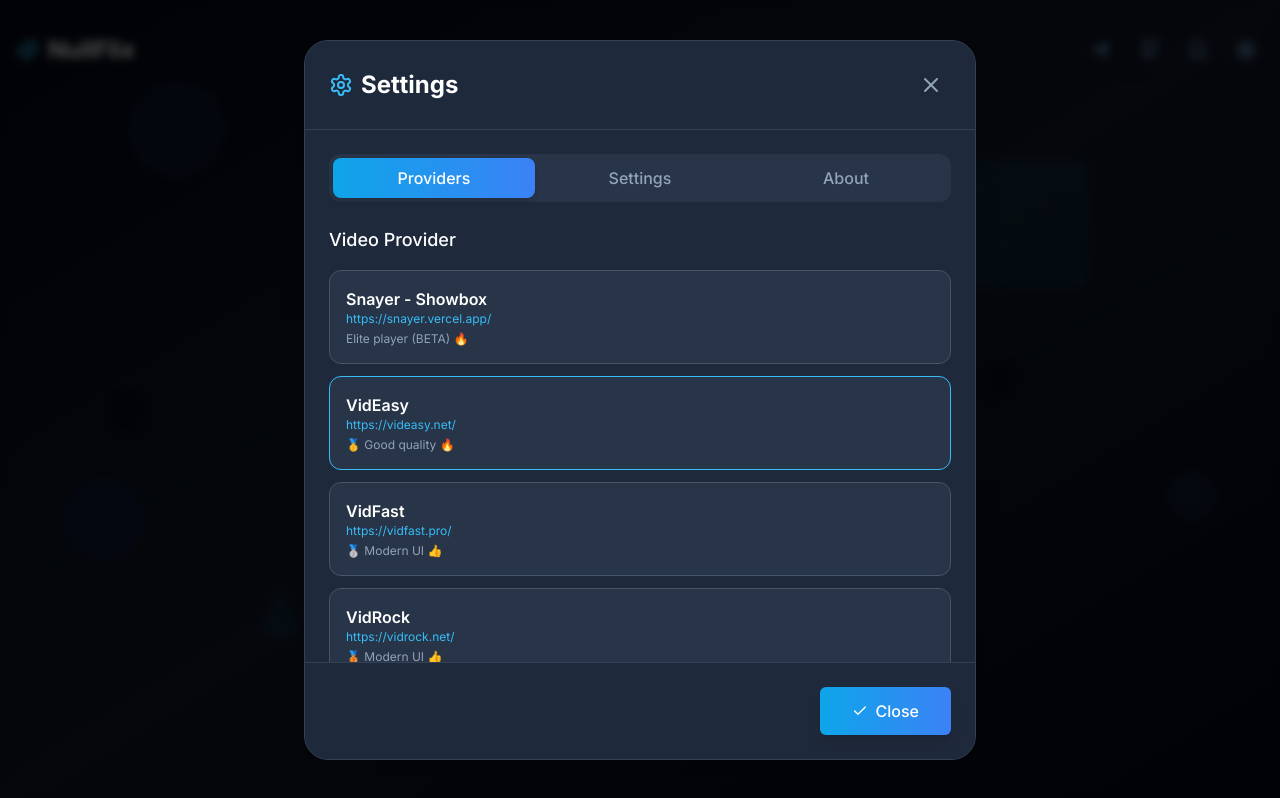
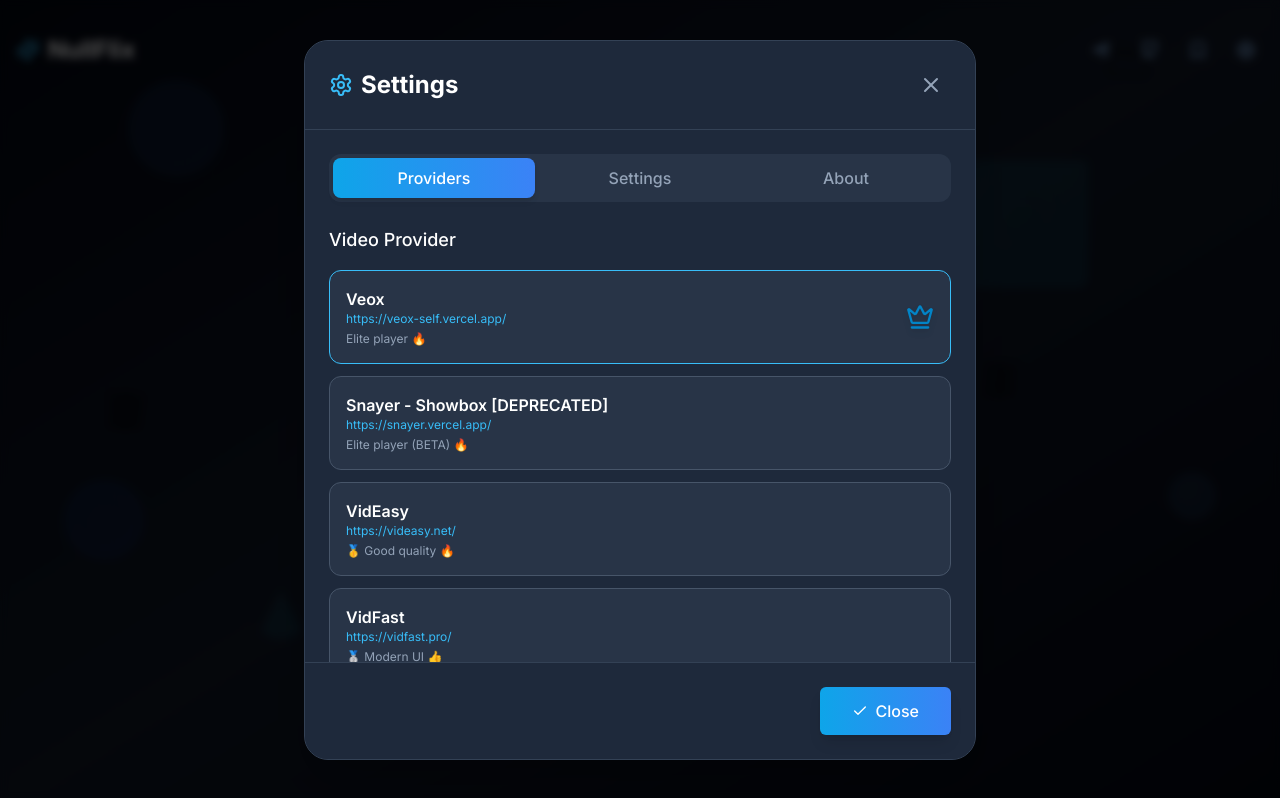
Before and after one commit to X-TechPro/NullFlix, a Next.js app: page / in a window 1280 px wide. Both pictures are taken after a click on the button 1246 px from the left and 50 px from the top of the page. Built offline with nearby package versions, Linux system fonts and the light colour scheme.

Commit message:
feat: Add Veox as the new default provider with service integration and UI representation, and deprecate Snayer.

```diff
--- a/components/settings-dialog.tsx
+++ b/components/settings-dialog.tsx
@@ -12,7 +12,7 @@ if (typeof window !== "undefined") {
 
 import { useState, useEffect } from "react"
 import { motion } from "framer-motion"
-import { X, Check, AlertTriangle, Info, Settings } from "lucide-react"
+import { X, Check, AlertTriangle, Info, Settings, Crown } from "lucide-react"
 import { Label } from "@/components/ui/label"
 import { ThemeProvider as ThemeColorProvider, useThemeColor, THEME_COLORS_META } from "@/components/theme-color-context"
 import type { ThemeColor } from "@/components/theme-color-context"
@@ -43,7 +43,7 @@ export default function SettingsDialog({ isOpen, onClose }: SettingsDialogProps)
   const [selectedProvider, setSelectedProvider] = useState<string>(
     typeof window !== "undefined" && localStorage.getItem("selectedProvider")
       ? localStorage.getItem("selectedProvider") as string
-      : "videasy"
+      : "veox"
   )
   const [selectedServer, setSelectedServer] = useState<string>(
     typeof window !== "undefined" && localStorage.getItem("selectedServer")
@@ -57,8 +57,14 @@ export default function SettingsDialog({ isOpen, onClose }: SettingsDialogProps)
   // Provider dictionary
   const providers = [
     {
+      id: "veox",
+      name: "Veox",
+      url: "https://veox-self.vercel.app/",
+      description: "Elite player 🔥",
+    },
+    {
       id: "snayer",
-      name: "Snayer - Showbox",
+      name: "Snayer - Showbox [DEPRECATED]",
       url: "https://snayer.vercel.app/",
       description: "Elite player (BETA) 🔥",
     },
@@ -254,8 +260,7 @@ export default function SettingsDialog({ isOpen, onClose }: SettingsDialogProps)
           <div className="flex gap-1 mb-4 md:mb-6 bg-slate-700/50 p-1 rounded-xl">
             <button
               onClick={() => setActiveTab("providers")}
-              className={`flex-1 py-2 px-3 md:px-4 rounded-lg text-sm md:text-base font-medium transition-all ${
-                activeTab === "providers"
+              className={`flex-1 py-2 px-3 md:px-4 rounded-lg text-sm md:text-base font-medium transition-all ${activeTab === "providers"
                 ? "bg-gradient-to-r from-sky-500 to-blue-500 text-white shadow-md"
                 : "text-slate-400 hover:text-white"
                 }`}
@@ -264,8 +269,7 @@ export default function SettingsDialog({ isOpen, onClose }: SettingsDialogProps)
             </button>
             <button
               onClick={() => setActiveTab("settings")}
-              className={`flex-1 py-2 px-3 md:px-4 rounded-lg text-sm md:text-base font-medium transition-all ${
-                activeTab === "settings"
+              className={`flex-1 py-2 px-3 md:px-4 rounded-lg text-sm md:text-base font-medium transition-all ${activeTab === "settings"
                 ? "bg-gradient-to-r from-sky-500 to-blue-500 text-white shadow-md"
                 : "text-slate-400 hover:text-white"
                 }`}
@@ -274,8 +278,7 @@ export default function SettingsDialog({ isOpen, onClose }: SettingsDialogProps)
             </button>
             <button
               onClick={() => setActiveTab("about")}
-              className={`flex-1 py-2 px-3 md:px-4 rounded-lg text-sm md:text-base font-medium transition-all ${
-                activeTab === "about"
+              className={`flex-1 py-2 px-3 md:px-4 rounded-lg text-sm md:text-base font-medium transition-all ${activeTab === "about"
                 ? "bg-gradient-to-r from-sky-500 to-blue-500 text-white shadow-md"
                 : "text-slate-400 hover:text-white"
                 }`}
@@ -298,12 +301,12 @@ export default function SettingsDialog({ isOpen, onClose }: SettingsDialogProps)
                         setSelectedProvider(provider.id)
                         if (!provider.hasServers) setSelectedServer("")
                       }}
-                      className={`w-full text-left rounded-xl border p-3 md:p-4 transition-all ${
-                        selectedProvider === provider.id
+                      className={`relative w-full text-left rounded-xl border p-3 md:p-4 transition-all ${selectedProvider === provider.id
                         ? "border-sky-400 bg-slate-700/50"
                         : "border-slate-600 bg-slate-700/50 hover:border-sky-400"
                         }`}
                     >
+                      <div className="pr-12">
                         <div className="font-semibold text-white text-sm md:text-base">{provider.name}</div>
                         <div className="text-xs text-sky-400 truncate">
                           <a href={provider.url} target="_blank" rel="noopener noreferrer" className="hover:underline">
@@ -311,6 +314,15 @@ export default function SettingsDialog({ isOpen, onClose }: SettingsDialogProps)
                           </a>
                         </div>
                         <div className="text-xs text-slate-400 mt-1">{provider.description}</div>
+                      </div>
+                      {provider.id === "veox" && (
+                        <div className="absolute right-4 top-1/2 -translate-y-1/2">
+                          <Crown
+                            className="w-6 h-6 md:w-7 md:h-7 drop-shadow-md"
+                            style={{ color: THEME_COLORS_META[theme as keyof typeof THEME_COLORS_META]?.['--theme-primary'] || '#0ea5e9' }}
+                          />
+                        </div>
+                      )}
                     </button>
                   ))}
                 </div>
@@ -328,8 +340,7 @@ export default function SettingsDialog({ isOpen, onClose }: SettingsDialogProps)
                               key={server.id}
                               type="button"
                               onClick={() => setSelectedServer(server.id)}
-                              className={`px-3 py-1.5 rounded-lg border text-sm transition-all ${
-                                selectedServer === server.id
+                              className={`px-3 py-1.5 rounded-lg border text-sm transition-all ${selectedServer === server.id
                                 ? "border-sky-400 bg-slate-700 text-white"
                                 : "border-slate-600 bg-slate-700/50 text-slate-300 hover:border-sky-400"
                                 }`}
@@ -364,15 +375,13 @@ export default function SettingsDialog({ isOpen, onClose }: SettingsDialogProps)
                   <Label className="text-white text-base md:text-lg font-medium">Enable Discover</Label>
                   <button
                     onClick={() => handleToggleDiscover(!discoverEnabled)}
-                    className={`relative inline-flex h-6 w-11 shrink-0 cursor-pointer items-center rounded-full border-2 border-slate-800 transition-colors ${
-                      discoverEnabled
+                    className={`relative inline-flex h-6 w-11 shrink-0 cursor-pointer items-center rounded-full border-2 border-slate-800 transition-colors ${discoverEnabled
                       ? "bg-gradient-to-r from-sky-500/30 to-blue-600/30 shadow-inner"
                       : "bg-slate-800/40"
                       }`}
                   >
                     <span
-                      className={`pointer-events-none block h-5 w-5 rounded-full bg-blue-300 shadow-lg ring-0 transition-transform ${
-                        discoverEnabled ? "translate-x-5" : "translate-x-0"
+                      className={`pointer-events-none block h-5 w-5 rounded-full bg-blue-300 shadow-lg ring-0 transition-transform ${discoverEnabled ? "translate-x-5" : "translate-x-0"
                         }`}
                     />
                   </button>
@@ -388,8 +397,7 @@ export default function SettingsDialog({ isOpen, onClose }: SettingsDialogProps)
                         type="button"
                         aria-label={key}
                         onClick={() => setTheme(key as ThemeColor)}
-                        className={`w-9 h-9 rounded-full border-4 flex items-center justify-center transition-all duration-200 focus:outline-none ${
-                          theme === key
+                        className={`w-9 h-9 rounded-full border-4 flex items-center justify-center transition-all duration-200 focus:outline-none ${theme === key
                           ? "scale-110 shadow-lg"
                           : "opacity-80 hover:opacity-100"
                           }`}
--- a/services/movie-service.ts
+++ b/services/movie-service.ts
@@ -14,6 +14,7 @@ export interface Media {
 }
 
 export type Provider =
+  | "veox"
   | "snayer"
   | "videasy"
   | "vidfast"
@@ -213,6 +214,9 @@ export function getProviderUrl(mediaId: string, mediaType: "movie" | "tv", seaso
   if (mediaType === "tv" && season !== undefined && episode !== undefined) {
     // TV show URL with season and episode
     switch (provider) {
+      case "veox":
+        const bioapi = localStorage.getItem("bioapi") || ""
+        return `https://veox-self.vercel.app/showbox?tmdb=${mediaId}&api=${bioapi}&type=2&s=${season}&e=${episode}`
       case "snayer": {
         const bioapi = localStorage.getItem("bioapi") || ""
         return `https://snayer.vercel.app/api/showbox?tmdb=${mediaId}&s=${season}&e=${episode}&type=2&api=${bioapi}`
@@ -246,6 +250,9 @@ export function getProviderUrl(mediaId: string, mediaType: "movie" | "tv", seaso
   } else {
     // Movie URL
     switch (provider) {
+      case "veox":
+        const bioapi = localStorage.getItem("bioapi") || ""
+        return `https://veox-self.vercel.app/showbox?tmdb=${mediaId}&api=${bioapi}`
       case "snayer": {
         const bioapi = localStorage.getItem("bioapi") || ""
         return `https://snayer.vercel.app/api/showbox?tmdb=${mediaId}&api=${bioapi}`
```
Lines whose indentation alone changed are shown as unchanged.
